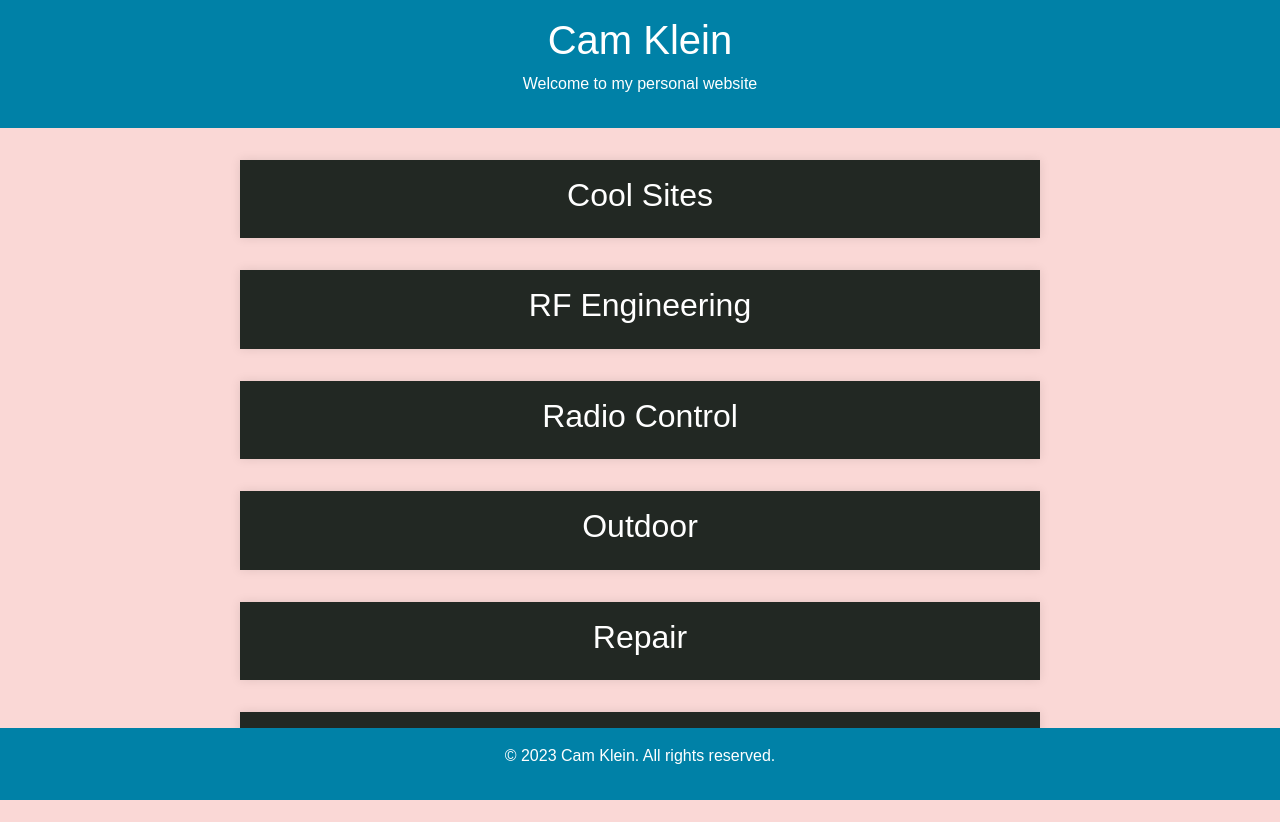
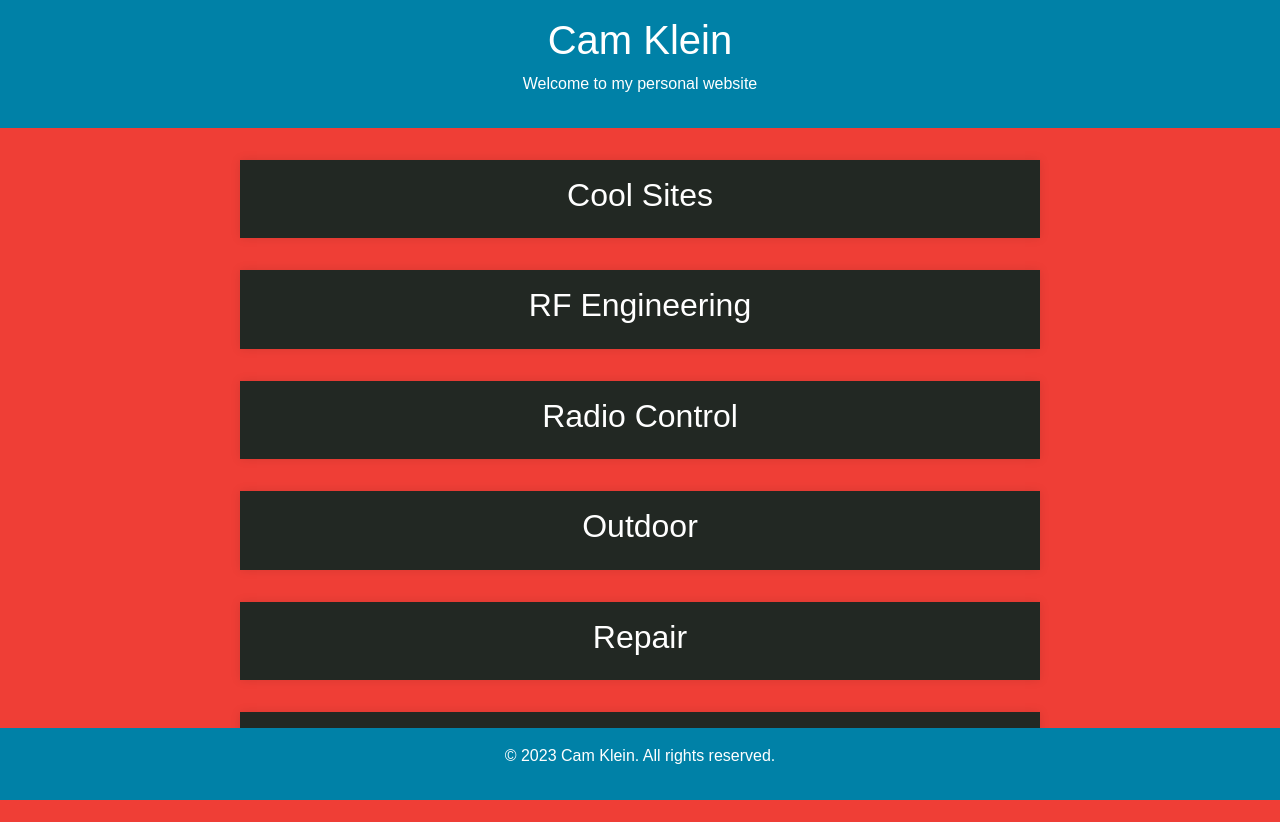
Before and after one commit to cklein27/cklein27.github.io, a plain HTML site: page index.html in a window 1280 px wide. Drawn offline with nearby package versions, Linux system fonts and the light colour scheme.

Commit message:
Update index.html

```diff
--- a/index.html
+++ b/index.html
@@ -13,7 +13,7 @@
             font-family: 'Arial', sans-serif;
             margin: 0;
             padding: 0;
-            background-color: #FAD8D6;
+            background-color: #EF3E36;
             color: #333;
         }
 
```
